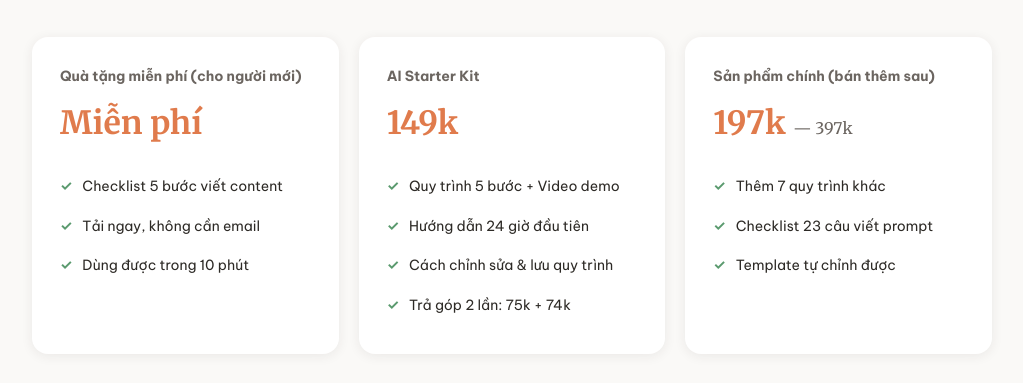
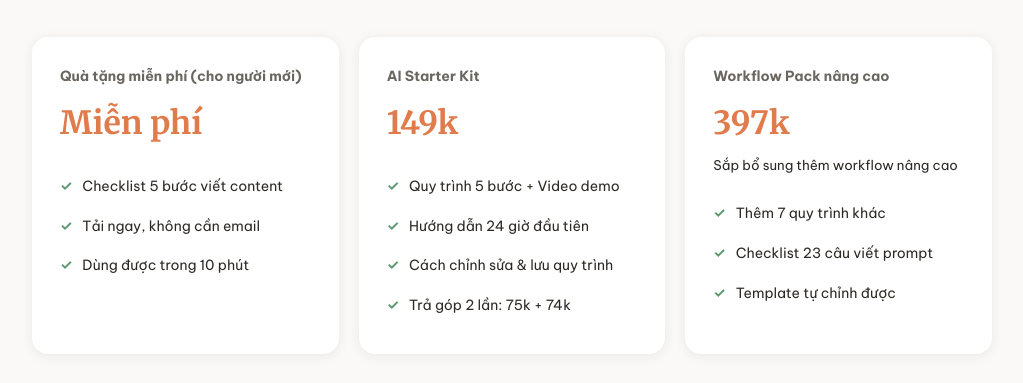
Before and after one commit to duokwin-ui/veo3-admin, a website: page ke-hoach/index.html in a window 1280 px wide. Shown: the part 2914-3297 px from the top of the page, without its empty margins (128-1151 px from the left). Drawn offline with Linux system fonts and the light colour scheme.

Commit message:
fix pricing: rename upsell card to 'Workflow Pack nâng cao', price 397k, remove outdated Option B
Co-authored-by: Cursor <cursoragent@cursor.com>

```diff
--- a/ke-hoach/index.html
+++ b/ke-hoach/index.html
@@ -839,8 +839,9 @@
                 </div>
 
                 <div class="money-card">
-                    <h4>Sản phẩm chính (bán thêm sau)</h4>
-                    <div class="price">197k <small>— 397k</small></div>
+                    <h4>Workflow Pack nâng cao</h4>
+                    <div class="price">397k</div>
+                    <small class="note">Sắp bổ sung thêm workflow nâng cao</small>
                     <ul>
                         <li>Thêm 7 quy trình khác</li>
                         <li>Checklist 23 câu viết prompt</li>
```
Also changed, not shown: ke-hoach/04-money-model.md (+0 -2 lines).
